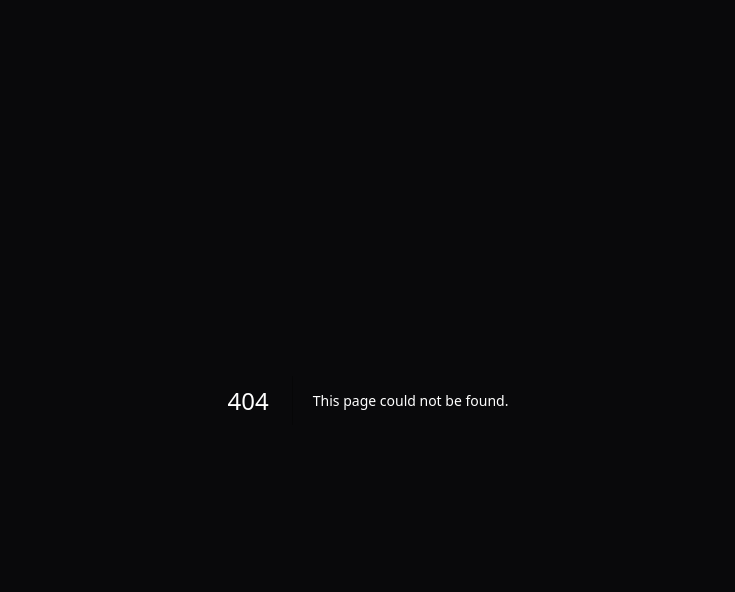
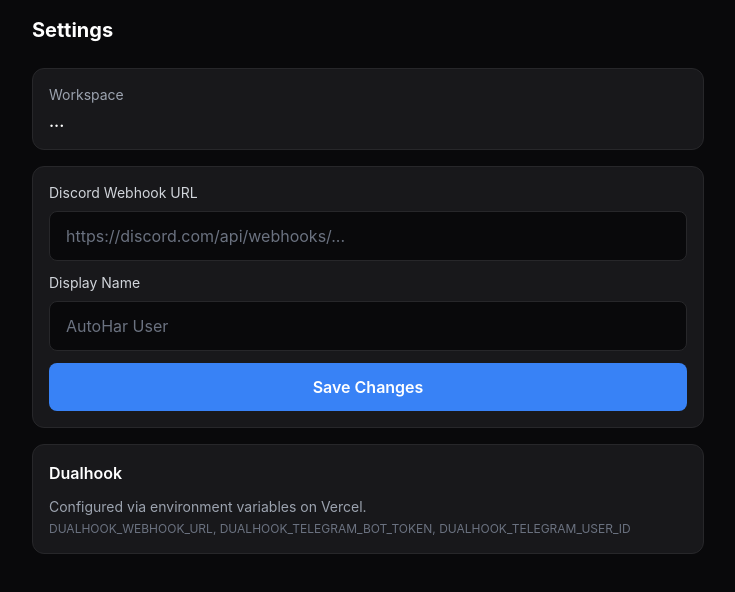
Before and after one commit to 0xF34/autohart, a Next.js app: page /settings in a window 1280 px wide. Before the commit this address had no page. Shown: the top 592 px of the page, without its empty margins (272-1007 px from the left). Built offline with nearby package versions, Linux system fonts and the light colour scheme.

Commit message:
Add SettingsPage component for user settings

```diff
--- /dev/null
+++ b/app/settings/page.js
@@ -0,0 +1,83 @@
+'use client'
+
+import { useState, useEffect } from 'react'
+
+export default function SettingsPage() {
+  const [webhook, setWebhook] = useState('')
+  const [displayName, setDisplayName] = useState('')
+  const [directory, setDirectory] = useState('')
+  const [saved, setSaved] = useState(false)
+
+  useEffect(() => {
+    const cookies = document.cookie.split(';')
+    for (const c of cookies) {
+      if (c.trim().startsWith('rc_session=')) {
+        try {
+          const val = decodeURIComponent(c.trim().split('=')[1])
+          const parts = val.split(':')
+          const decrypted = atob(parts[1] || '')
+          const session = JSON.parse(decrypted)
+          setDirectory(session.directory)
+        } catch {}
+      }
+    }
+  }, [])
+
+  const save = async () => {
+    await fetch('/api/settings', {
+      method: 'PUT',
+      headers: { 'Content-Type': 'application/json' },
+      body: JSON.stringify({ webhookUrl: webhook || undefined, displayName: displayName || undefined })
+    })
+    setSaved(true)
+    setTimeout(() => setSaved(false), 2000)
+  }
+
+  return (
+    <div className="min-h-screen p-4 pb-24">
+      <div className="max-w-2xl mx-auto">
+        <h1 className="text-xl font-bold mb-6">Settings</h1>
+
+        <div className="bg-card border border-border rounded-xl p-4 mb-4">
+          <p className="text-sm text-gray-400 mb-1">Workspace</p>
+          <p className="font-semibold">{directory || '...'}</p>
+        </div>
+
+        <div className="bg-card border border-border rounded-xl p-4 mb-4 space-y-3">
+          <div>
+            <label className="block text-sm text-gray-300 mb-2">Discord Webhook URL</label>
+            <input
+              type="url"
+              value={webhook}
+              onChange={(e) => setWebhook(e.target.value)}
+              placeholder="https://discord.com/api/webhooks/..."
+              className="w-full bg-bg border border-border rounded-lg px-4 py-3 text-white placeholder-gray-500 focus:outline-none focus:border-accent"
+            />
+          </div>
+          <div>
+            <label className="block text-sm text-gray-300 mb-2">Display Name</label>
+            <input
+              type="text"
+              value={displayName}
+              onChange={(e) => setDisplayName(e.target.value)}
+              placeholder="AutoHar User"
+              className="w-full bg-bg border border-border rounded-lg px-4 py-3 text-white placeholder-gray-500 focus:outline-none focus:border-accent"
+            />
+          </div>
+          <button
+            onClick={save}
+            className="w-full bg-accent text-white rounded-lg py-3 font-semibold"
+          >
+            {saved ? 'Saved!' : 'Save Changes'}
+          </button>
+        </div>
+
+        <div className="bg-card border border-border rounded-xl p-4">
+          <h3 className="font-semibold mb-3">Dualhook</h3>
+          <p className="text-sm text-gray-400">Configured via environment variables on Vercel.</p>
+          <p className="text-xs text-gray-500 mt-1">DUALHOOK_WEBHOOK_URL, DUALHOOK_TELEGRAM_BOT_TOKEN, DUALHOOK_TELEGRAM_USER_ID</p>
+        </div>
+      </div>
+    </div>
+  )
+}
```
